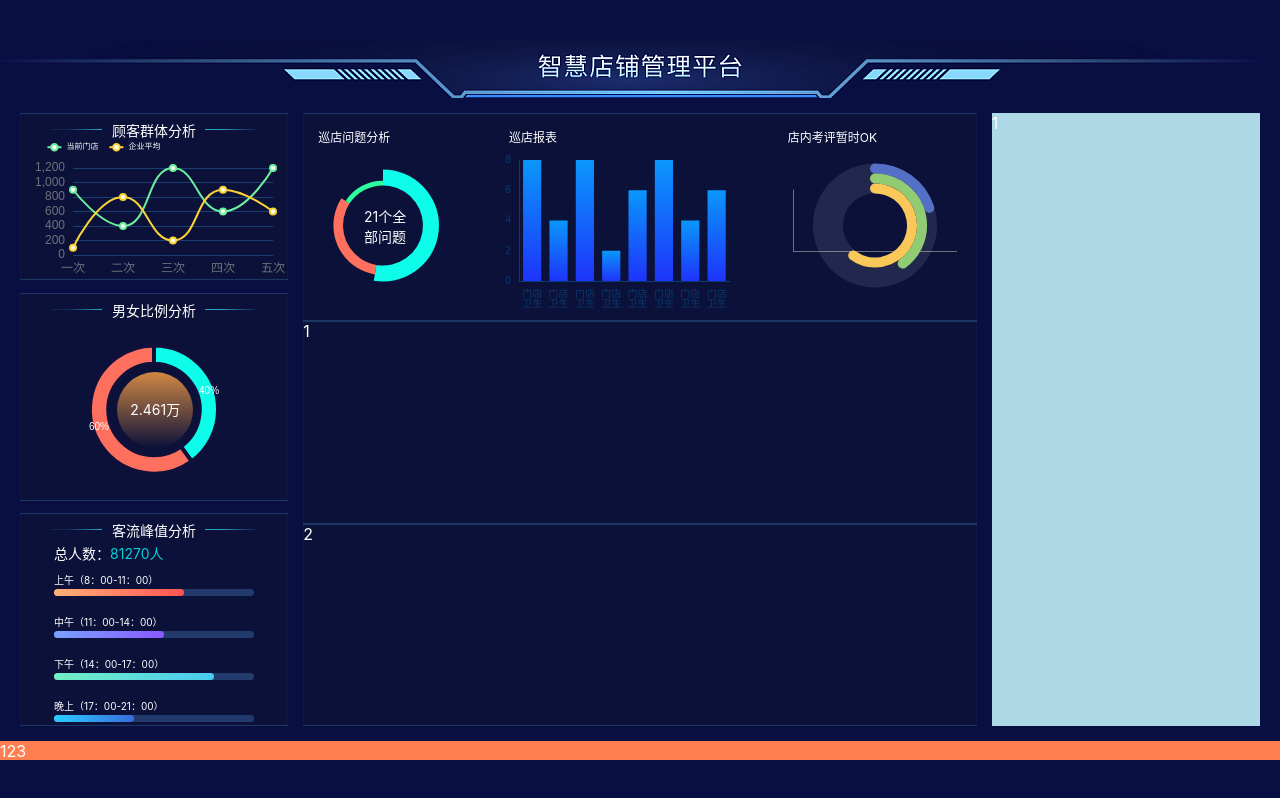
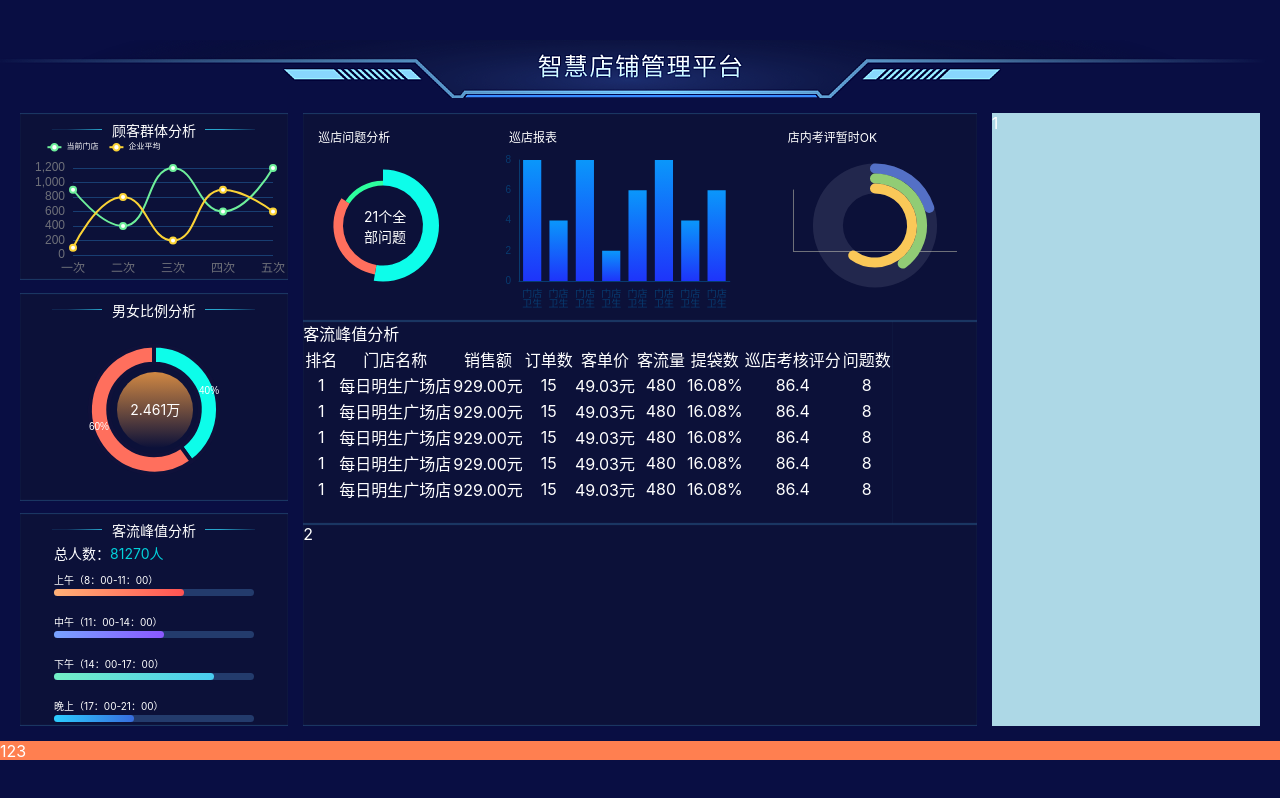
Before and after one commit to adekang/react-visualization02, a React (Vite) app: page /#/ in a window 1280 px wide. Built offline with nearby package versions, Linux system fonts and the light colour scheme.

Commit message:
chart7 基本完成

```diff
--- /dev/null
+++ b/src/components/chart-7.tsx
@@ -0,0 +1,84 @@
+import React from 'react';
+
+
+export const Chart7 = () => {
+  return (
+    <div className="bordered 门店排名">
+      <h2>客流峰值分析</h2>
+      <div className="rank">
+        <table>
+          <thead>
+          <tr>
+            <th>排名</th>
+            <th>门店名称</th>
+            <th>销售额</th>
+            <th>订单数</th>
+            <th>客单价</th>
+            <th>客流量</th>
+            <th>提袋数</th>
+            <th>巡店考核评分</th>
+            <th>问题数</th>
+          </tr>
+          </thead>
+          <tbody>
+          <tr>
+            <th>1</th>
+            <th>每日明生广场店</th>
+            <th>929.00元</th>
+            <th>15</th>
+            <th>49.03元</th>
+            <th>480</th>
+            <th>16.08%</th>
+            <th>86.4</th>
+            <th>8</th>
+          </tr>
+          <tr>
+            <th>1</th>
+            <th>每日明生广场店</th>
+            <th>929.00元</th>
+            <th>15</th>
+            <th>49.03元</th>
+            <th>480</th>
+            <th>16.08%</th>
+            <th>86.4</th>
+            <th>8</th>
+          </tr>
+          <tr>
+            <th>1</th>
+            <th>每日明生广场店</th>
+            <th>929.00元</th>
+            <th>15</th>
+            <th>49.03元</th>
+            <th>480</th>
+            <th>16.08%</th>
+            <th>86.4</th>
+            <th>8</th>
+          </tr>
+          <tr>
+            <th>1</th>
+            <th>每日明生广场店</th>
+            <th>929.00元</th>
+            <th>15</th>
+            <th>49.03元</th>
+            <th>480</th>
+            <th>16.08%</th>
+            <th>86.4</th>
+            <th>8</th>
+          </tr>
+          <tr>
+            <th>1</th>
+            <th>每日明生广场店</th>
+            <th>929.00元</th>
+            <th>15</th>
+            <th>49.03元</th>
+            <th>480</th>
+            <th>16.08%</th>
+            <th>86.4</th>
+            <th>8</th>
+          </tr>
+          </tbody>
+        </table>
+      </div>
+    </div>
+  );
+};
--- a/src/pages/home.tsx
+++ b/src/pages/home.tsx
@@ -7,6 +7,7 @@ import {Chart3} from '../components/chart-3';
 import {Chart4} from '../components/chart-4';
 import {Chart5} from '../components/chart-5';
 import {Chart6} from '../components/chart-6';
+import {Chart7} from '../components/chart-7';
 
 export const Home = () => {
   return (
@@ -27,7 +28,9 @@ export const Home = () => {
             <Chart6/>
           </div>
 
-          <div className="charts bordered">1</div>
+          <div className="charts bordered">
+            <Chart7/>
+          </div>
 
           <div className="charts bordered">2</div>
         </section>
```
